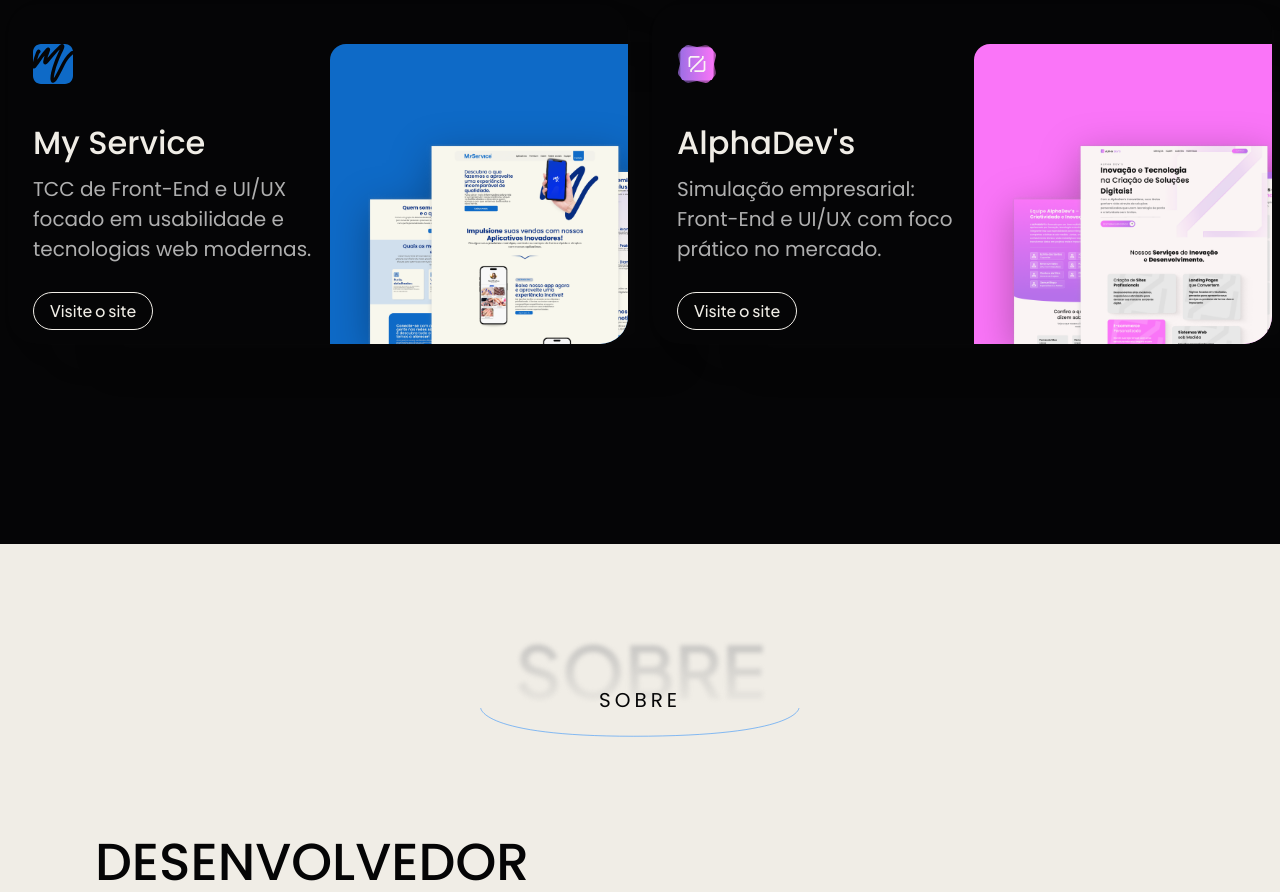
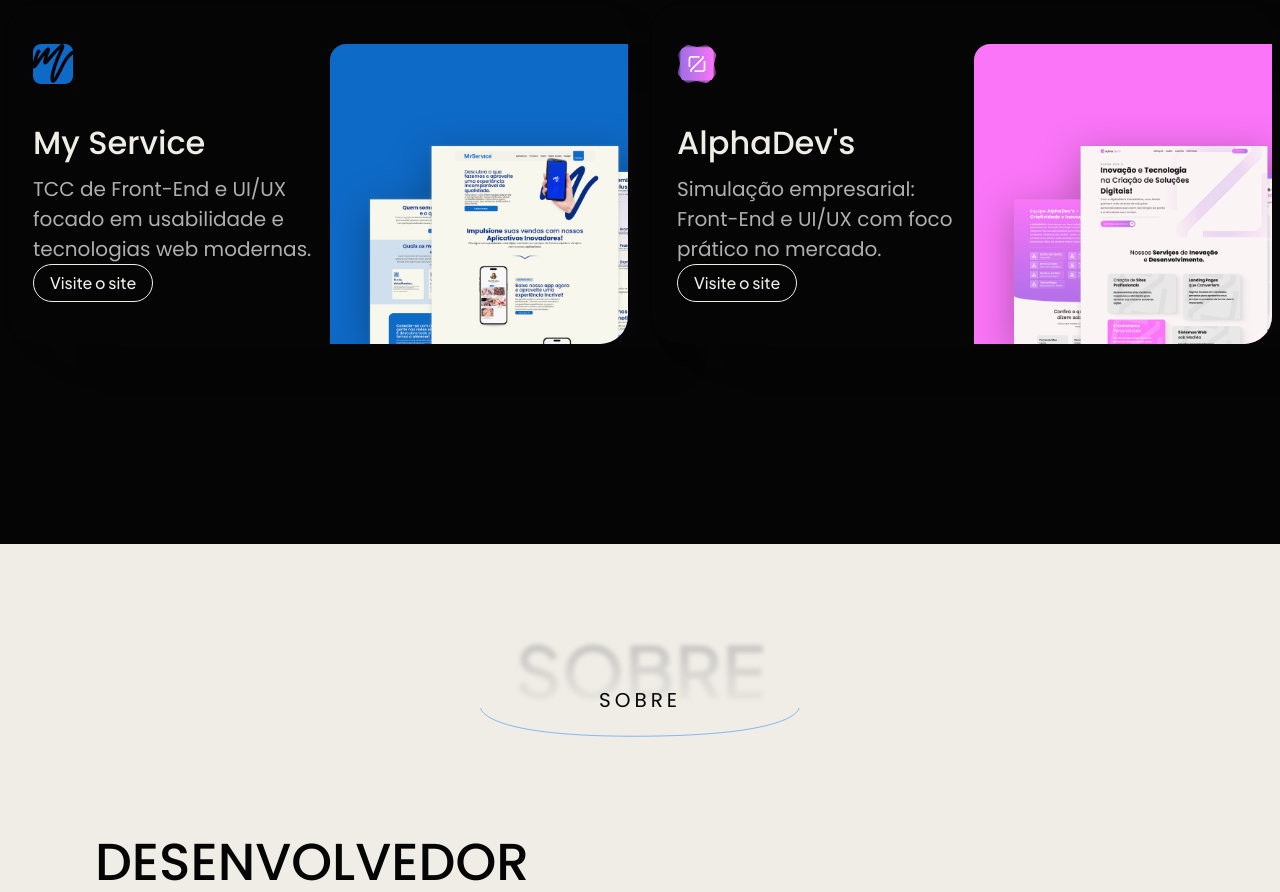
Before and after one commit to saalesz/salesdev-portfolio, a React (Create React App) app: page / in a window 1280 px wide. Shown: the part 1040-1932 px from the top of the page. Built offline with nearby package versions, Linux system fonts and the light colour scheme.

Commit message:
ajustes no card

```diff
--- a/src/Styles/Components/CardProjects.module.css
+++ b/src/Styles/Components/CardProjects.module.css
@@ -43,7 +43,7 @@
   }
 
   & .textContainer {
-    display: flex;
+    display: block;
     flex-direction: column;
     align-items: flex-start;
     padding: 0px;
```
